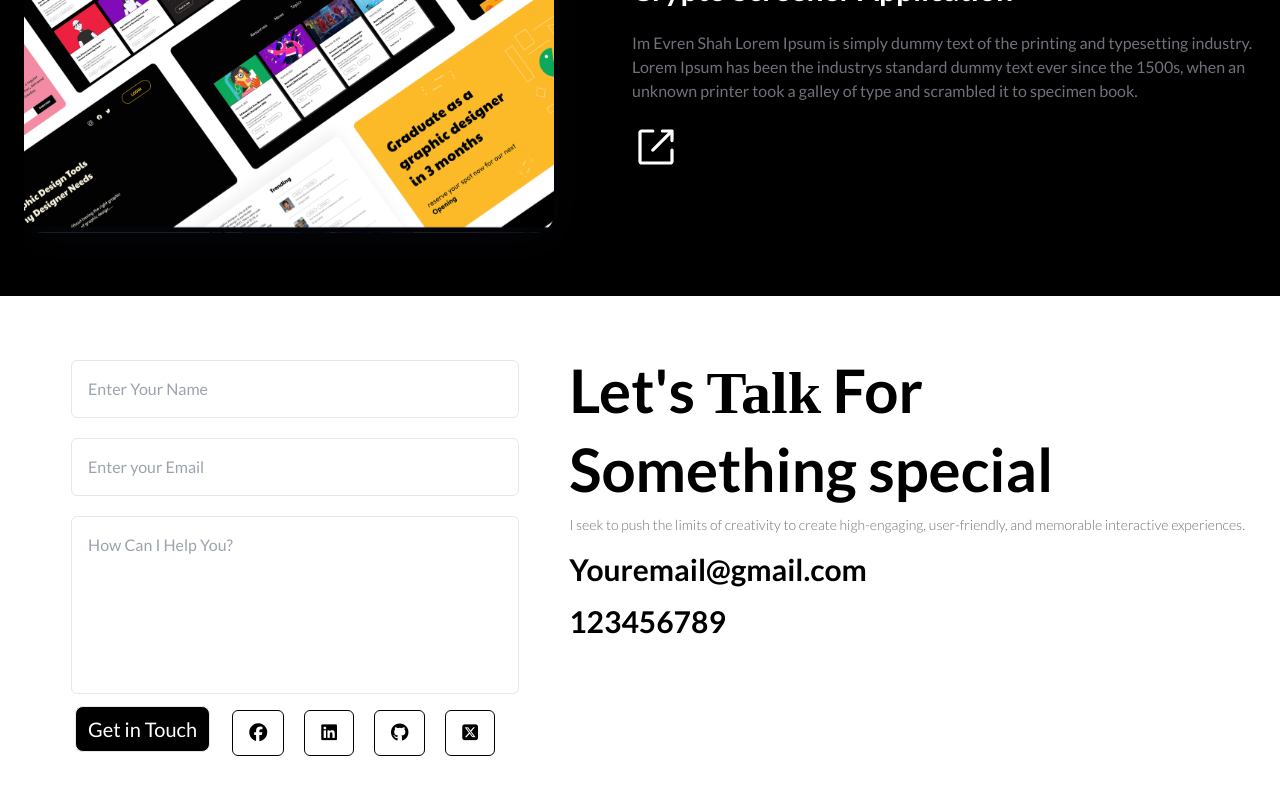
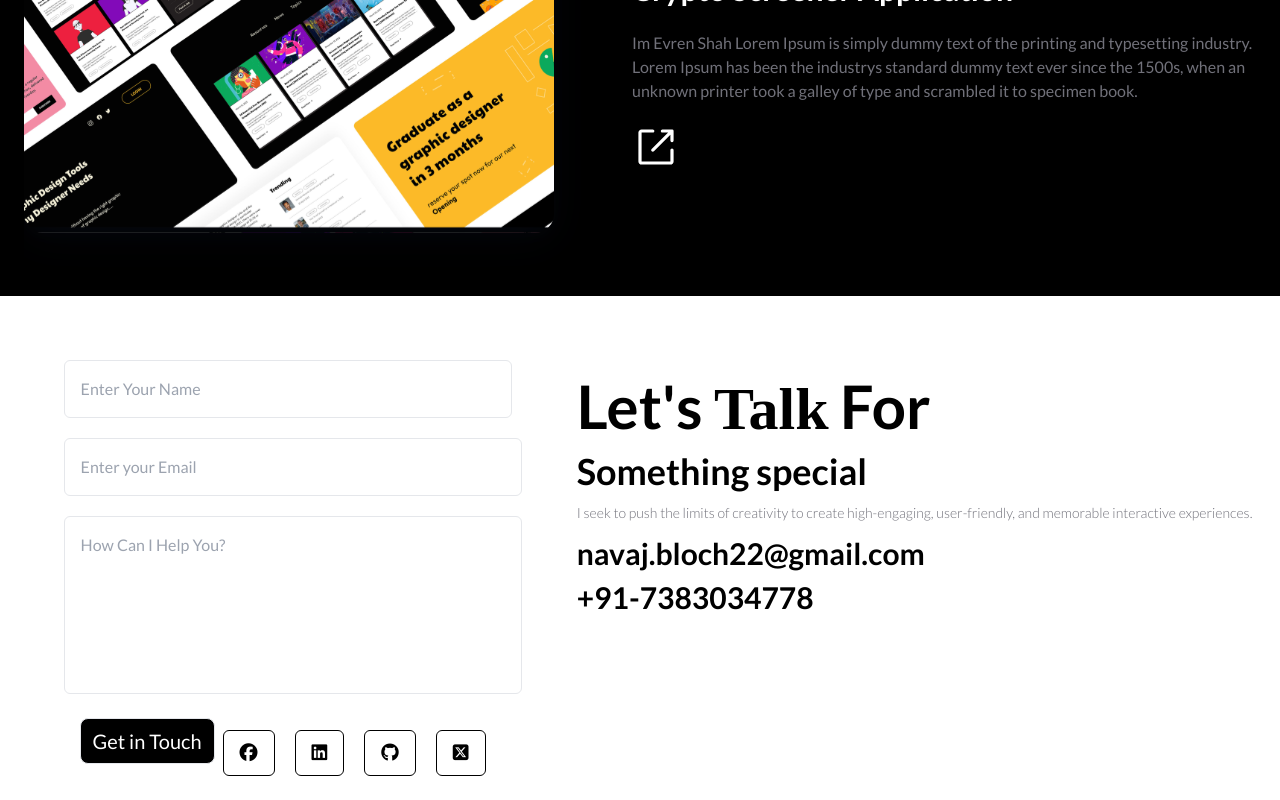
Before and after one commit to Blochnavaj/Profolio_NB, a React (Vite) app in the folder frontend/: page / in a window 1280 px wide. Shown: the part 3733-4533 px from the top of the page. Built offline with nearby package versions, Linux system fonts and the light colour scheme; a web font is replaced by a local one.

Commit message:
some changing in link

```diff
--- a/frontend/package.json
+++ b/frontend/package.json
@@ -12,7 +12,8 @@
   "dependencies": {
     "react": "^18.3.1",
     "react-dom": "^18.3.1",
-    "react-icons": "^5.4.0"
+    "react-icons": "^5.4.0",
+    "sweetalert2": "^11.15.10"
   },
   "devDependencies": {
     "@eslint/js": "^9.15.0",
--- a/frontend/src/Components/ContactMe.jsx
+++ b/frontend/src/Components/ContactMe.jsx
@@ -1,53 +1,107 @@
 import React from 'react'
+import Swal from 'sweetalert2'
+
 
 function ContactMe() {
+  const onSubmit = async (event) => {
+    event.preventDefault();
+    const formData = new FormData(event.target);
+
+    formData.append("access_key", "79db56d4-056c-4817-9a43-a8c7e6954b83");
+
+    const object = Object.fromEntries(formData);
+    const json = JSON.stringify(object);
+
+    const res = await fetch("https://api.web3forms.com/submit", {
+      method: "POST",
+      headers: {
+        "Content-Type": "application/json",
+        Accept: "application/json"
+      },
+      body: json
+    }).then((res) => res.json());
+
+    if (res.success) {
+      // Show success alert
+      Swal.fire({
+        title: "Good job!",
+        text: "Your message has been sent successfully!",
+        icon: "success"
+      });
+
+      // Reset the form fields
+      event.target.reset();
+    } else {
+      // Show error alert
+      Swal.fire({
+        title: "Oops!",
+        text: "Something went wrong. Please try again.",
+        icon: "error"
+      });
+    }
+  };
+
+
   return (
     <>
       <div className='mt-[3rem] md:flex md:justify-around p-4'>
 
         {/* contact details  */}
         <div className='md:pl-6'>
-          <form action="" className='grid gap-5  px-3'>
-            <input className='md:w-[28rem] w-full  p-4 rounded-md border   focus:ring-gray-600 focus:outline-none focus:ring-2' type="text" placeholder='Enter Your Name' required />
-            <input className='md:w-full  w-full p-4 rounded-md border   focus:ring-gray-600 focus:outline-none focus:ring-2' type="email" name="" placeholder='Enter your Email' required />
-            <textarea className='md:w-full w-full p-4 rounded-md resize-none border   focus:ring-gray-600 focus:outline-none focus:ring-2' name="" id="" cols="6" rows="6" placeholder='How Can I Help You?' required></textarea>
-          </form>
+          <form onSubmit={onSubmit} className='grid gap-5  px-3'>
+            <input className='md:w-[28rem] w-full  p-4 rounded-md border   focus:ring-gray-600 focus:outline-none focus:ring-2' type="text" placeholder='Enter Your Name' name='name' required />
+            <input className='md:w-full  w-full p-4 rounded-md border   focus:ring-gray-600 focus:outline-none focus:ring-2' type="email" name="email" placeholder='Enter your Email' required />
+            <textarea className='md:w-full w-full p-4 rounded-md resize-none border   focus:ring-gray-600 focus:outline-none focus:ring-2' name="message" id="" cols="6" rows="6" placeholder='How Can I Help You?' required></textarea>
 
-          <div className='md:flex  md:items-center md:justify-center md:mr-9'>
-            <button className='m-auto border  ml-4 px-4  py-3 md:px-3 md:py-2 text-xl hover:text-gray-600  mt-3    transition-all duration-300 ease-linear rounded-lg bg-black text-white'>Get in Touch </button>
 
-            <div className='flex gap-5  mb-2     text-4xl md:flex md:justify-center md:items-center     mt-4' >
-              <a href="#" className=' border px-4  rounded-md  py-2  flex justify-center items-center  border-black hover:bg-black hover:text-white '>
+            <div className='md:flex  md:items-center md:justify-center md:mr-9 gap-2 '>
+              <button type="submit" className='m-auto border  ml-4 px-4  py-3 md:px-4 md:py-3 md:text-nowrap  lg:px-3 lg:py-2 text-xl hover:text-gray-600  mt-1 transition-all duration-300 ease-linear     rounded-lg bg-black text-white active:scale-90 active:bg-gray-700'>Get in Touch </button>
+
+              <div className='flex gap-5   mb-2     text-4xl md:flex md:justify-center md:items-center     mt-4'  >
+                <a href="#" target='_blank' className=' border px-4  rounded-md  py-2  flex justify-center items-center  border-black hover:bg-black hover:text-white '>
                   <i class="fa-brands fa-facebook text-lg"></i>
                 </a>
 
-              <a href="#" className='border px-4  py-2 rounded-md flex justify-center items-center border-black hover:bg-black hover:text-white '>
+                <a href="https://www.linkedin.com/in/bloch-navaj" target='_blank' className='border px-4  py-2 rounded-md flex justify-center items-center border-black hover:bg-black hover:text-white '>
                   <i class="fa-brands fa-linkedin text-lg"></i>
                 </a>
 
-              <a href="#" className='border px-4  py-2 rounded-md  flex justify-center items-center border-black hover:bg-black hover:text-white'>
+                <a href="https://github.com/Blochnavaj" target='_blank' className='border px-4  py-2 rounded-md  flex justify-center items-center border-black hover:bg-black hover:text-white'>
                   <i class="fa-brands fa-github text-lg"></i>
 
                 </a>
 
-              <a href="#" className='border px-4  py-2 rounded-md flex justify-center items-center border-black hover:bg-black hover:text-white '>
+                <a href="#" target='_blank' className='border px-4  py-2 rounded-md flex justify-center items-center border-black hover:bg-black hover:text-white '>
                   <i class="fa-brands fa-square-x-twitter text-lg"></i>
                 </a>
 
 
               </div>
             </div>
-
+          </form>
         </div>
 
         {/* my detailed  */}
 
-        <div className=' space-y-4'>
-          <p className='text-6xl font-bold'>Let's <span className='special-font'>Talk</span> For</p>
-          <p className='text-6xl font-bold'>Something special</p>
+        <div className=' space-y-3 mt-4 pl-5'>
+          <p className='md:text-6xl text-4xl font-bold'>Let's <span className='special-font'>Talk</span> For</p>
+          <p className=',d:text-6xl text-4xl font-bold'>Something special</p>
           <p className='text-zinc-500 font-light text-sm '>I seek to push the limits of creativity to create high-engaging, user-friendly, and memorable interactive experiences.</p>
-          <p className='font-bold text-3xl'>Youremail@gmail.com</p>
-          <p className='font-bold text-3xl'>123456789</p>
+      <div className='grid space-y-2'>
+      <a
+            href="mailto:navaj.bloch22@gmail.com"
+            className="font-bold text-2xl md:text-3xl flex "
+          >
+            navaj.bloch22@gmail.com
+          </a>
+          <a
+            href="tel:+917383034778"
+            className="font-bold text-2xl md:text-3xl  "
+          >
+            +91-7383034778
+          </a>
+      </div>
+
         </div>
       </div>
     </>
--- a/frontend/src/Components/Header.jsx
+++ b/frontend/src/Components/Header.jsx
@@ -27,11 +27,11 @@ function Header() {
                         <i   class="fa-brands fa-facebook  "></i>
                     </a>
 
-                    <a href="#"  className='border p-3 border-black hover:bg-black hover:text-white '>
+                    <a  href="https://www.linkedin.com/in/bloch-navaj" target='_blank'  className='border p-3 border-black hover:bg-black hover:text-white '>
                         <i class="fa-brands fa-linkedin"></i>
                     </a>
 
-                    <a href="#"  className='border p-3 border-black hover:bg-black hover:text-white '>
+                    <a href="https://github.com/Blochnavaj" target='_blank'  className='border p-3 border-black hover:bg-black hover:text-white '>
                         <i class="fa-brands fa-github"></i>
 
                     </a>
```
Also changed, not shown: 1 other file (tests, documents, lock files or other folders). Lines whose indentation alone changed are shown as unchanged.
